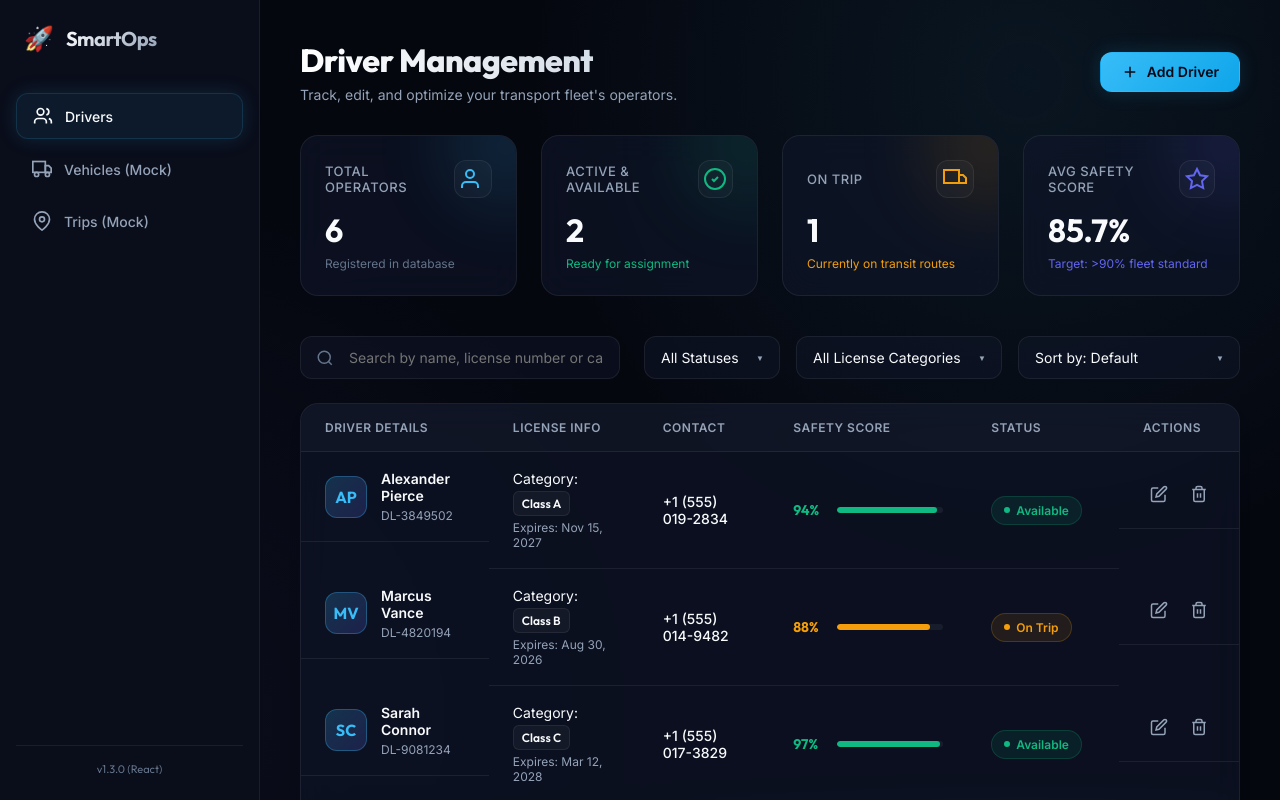
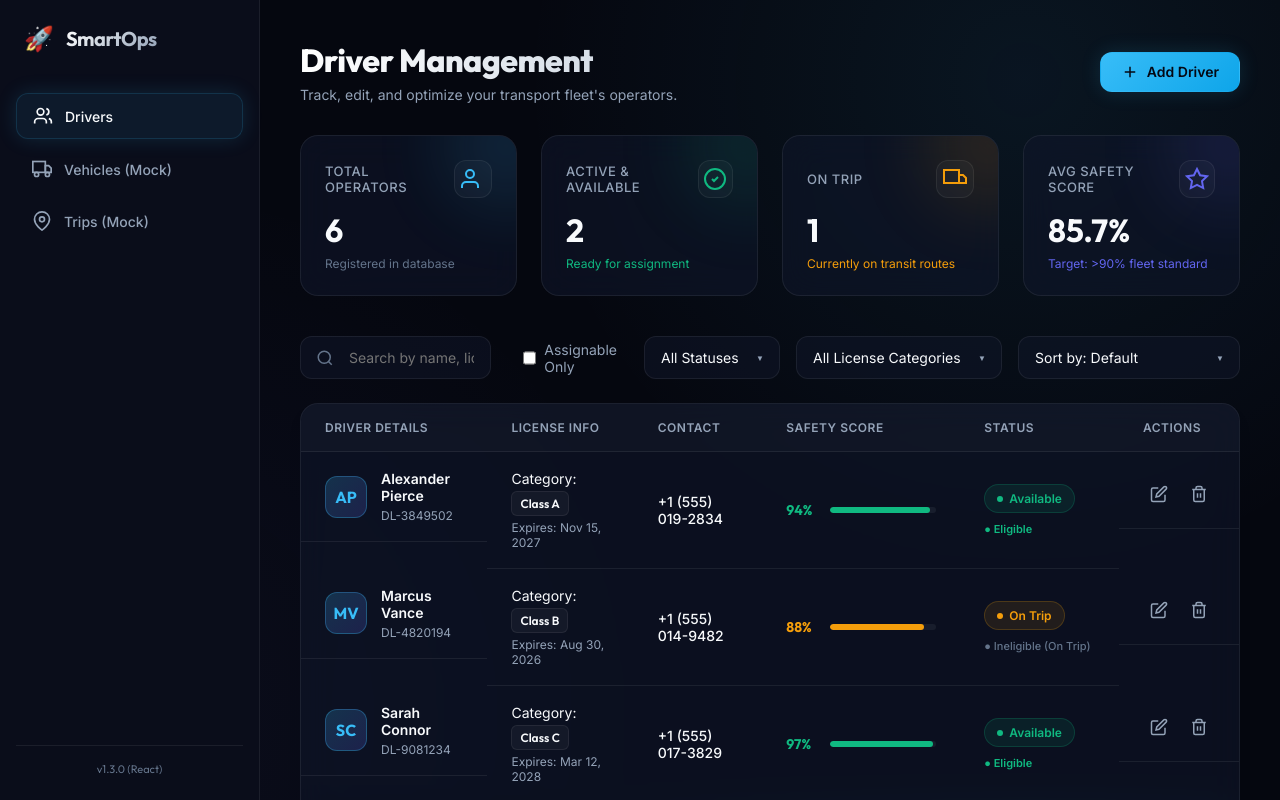
Before and after one commit to manthanpatel4588-gif/SmartTransportOps, a React (Vite) app: page / in a window 1280 px wide. Shown: the top 800 px of the page. Built offline with nearby package versions, Linux system fonts and the light colour scheme.

Commit message:
feat: Add driver eligibility assignment rules and filtering toggle

```diff
--- a/src/App.jsx
+++ b/src/App.jsx
@@ -12,6 +12,7 @@ export default function App() {
   const [statusFilter, setStatusFilter] = useState('All');
   const [categoryFilter, setCategoryFilter] = useState('All');
   const [sortBy, setSortBy] = useState('default');
+  const [showEligibleOnly, setShowEligibleOnly] = useState(false);
 
   // Modal State
   const [isModalOpen, setIsModalOpen] = useState(false);
@@ -65,7 +66,10 @@ export default function App() {
   const filteredDrivers = useMemo(() => {
     const query = searchQuery.toLowerCase().trim();
 
-    let result = drivers.filter((driver) => {
+    // Filter by eligibility if toggled
+    const sourceDrivers = showEligibleOnly ? getEligibleDrivers(drivers) : drivers;
+
+    let result = sourceDrivers.filter((driver) => {
       const matchesSearch =
         driver.name.toLowerCase().includes(query) ||
         driver.licenseNumber.toLowerCase().includes(query) ||
@@ -90,7 +94,7 @@ export default function App() {
     }
 
     return result;
-  }, [drivers, searchQuery, statusFilter, categoryFilter, sortBy]);
+  }, [drivers, searchQuery, statusFilter, categoryFilter, sortBy, showEligibleOnly]);
 
   // --- Utility Functions ---
   const getInitials = (name) => {
@@ -374,6 +378,15 @@ export default function App() {
             )}
           </div>
           <div className="filters-box">
+            <label className="checkbox-wrapper" style={{ display: 'flex', alignItems: 'center', gap: '8px', cursor: 'pointer', userSelect: 'none', fontSize: '14px', color: 'var(--color-text-secondary)', padding: '0 8px' }}>
+              <input
+                type="checkbox"
+                checked={showEligibleOnly}
+                onChange={(e) => setShowEligibleOnly(e.target.checked)}
+                style={{ accentColor: 'var(--color-primary)', width: '16px', height: '16px', cursor: 'pointer' }}
+              />
+              Assignable Only
+            </label>
             <div className="select-wrapper">
               <select
                 id="filter-status"
@@ -477,6 +490,36 @@ export default function App() {
                         <span className="status-dot"></span>
                         {driver.status}
                       </span>
+                      <div style={{ marginTop: '6px' }}>
+                        {(() => {
+                          const refDate = new Date('2026-07-12');
+                          const isSuspended = driver.status === 'Suspended';
+                          const isOnTrip = driver.status === 'On Trip';
+                          const isExpired = new Date(driver.expiryDate) < refDate;
+                          const isEligible = !isSuspended && !isOnTrip && !isExpired;
+
+                          if (isEligible) {
+                            return (
+                              <span style={{ fontSize: '11px', color: 'var(--color-success)', fontWeight: '600', display: 'inline-flex', alignItems: 'center', gap: '4px' }}>
+                                ● Eligible
+                              </span>
+                            );
+                          }
+
+                          let reason = 'Expired';
+                          if (isSuspended) reason = 'Suspended';
+                          else if (isOnTrip) reason = 'On Trip';
+
+                          return (
+                            <span
+                              style={{ fontSize: '11px', color: 'var(--color-text-muted)', fontWeight: '500', display: 'inline-flex', alignItems: 'center', gap: '4px', cursor: 'help' }}
+                              title={isSuspended ? 'Suspended operator' : isOnTrip ? 'Driver is currently on a trip' : 'License has expired'}
+                            >
+                              ● Ineligible ({reason})
+                            </span>
+                          );
+                        })()}
+                      </div>
                     </td>
                     <td className="actions-cell" data-label="Actions">
                       <button className="action-btn btn-edit" onClick={() => openModal(driver.id)} title="Edit Profile" aria-label="Edit Profile">
@@ -668,3 +711,14 @@ export default function App() {
     </div>
   );
 }
+
+// --- Eligibility Helper ---
+export function getEligibleDrivers(driversList) {
+  const refDate = new Date('2026-07-12');
+  return driversList.filter((driver) => {
+    const isSuspended = driver.status === 'Suspended';
+    const isOnTrip = driver.status === 'On Trip';
+    const isExpired = new Date(driver.expiryDate) < refDate;
+    return !isSuspended && !isOnTrip && !isExpired;
+  });
+}
```
